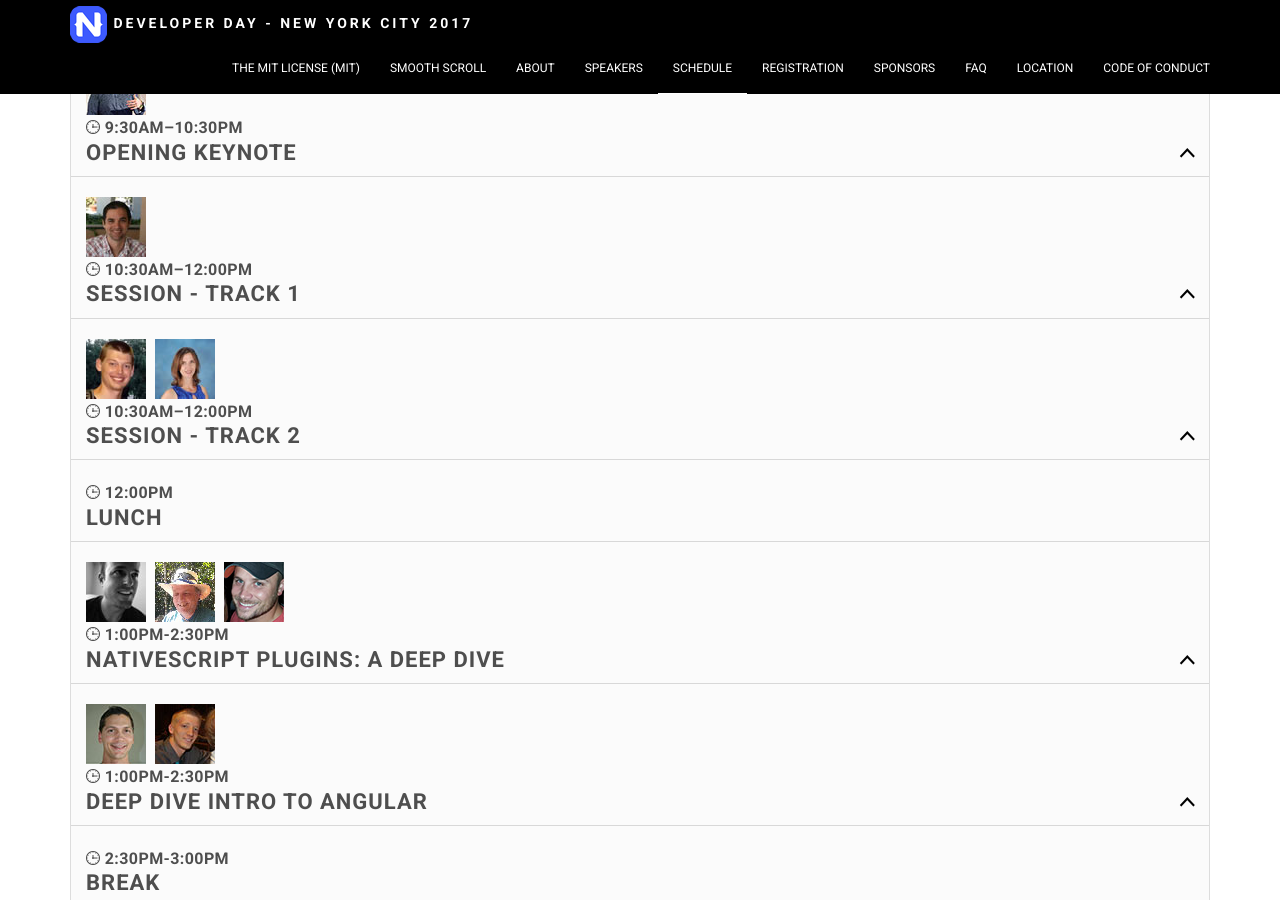
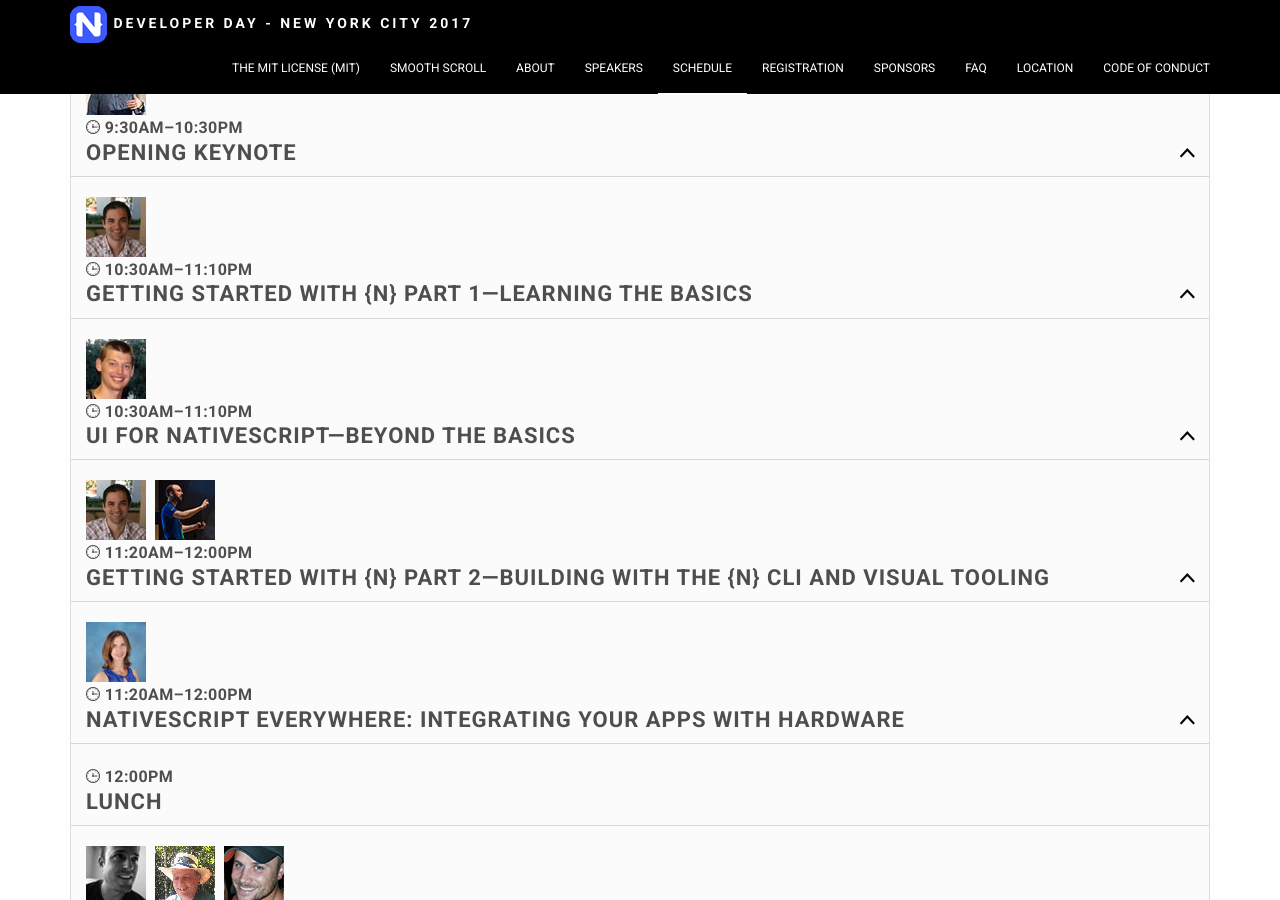
Before and after one commit to NativeScript/nativescript-developer-day, a Jekyll site: the page built from index.html, in a window 1280 px wide and 900 px high, scrolled down 6993 px. Built offline with Jekyll 4.4.1, drawn with Linux system fonts in a browser that asks for light colours; some web fonts are replaced; part of the change alters nothing that is shown; some of the changed text lies outside the part shown.

Commit message:
More session details

```diff
--- a/_data/schedule.yaml
+++ b/_data/schedule.yaml
@@ -9,18 +9,26 @@
             Details coming soon.
         speakers:
             - name: "Todd Anglin"
-    -   title: "Session - Track 1"
-        start_time: "10:30am–12:00pm"
-        description: >
-            Details coming soon.
+    -   title: "Getting Started with {N} Part 1—Learning the Basics"
+        start_time: "10:30am–11:10pm"
+        description: "So you want to build native mobile apps for iOS and Android, with JavaScript? You've certainly come to the right place. In this talk, we will cover how we got to where we are today with NativeScript, take a brief look at some competing frameworks, and show you how to build a simple NativeScript app from scratch. You'll learn how to use the skills of a web developer (JavaScript, CSS, and a tag-based markup language) to create truly native cross-platform apps from one codebase."
         speakers:
             - name: "Rob Lauer"
-    -   title: "Session - Track 2"
-        start_time: "10:30am–12:00pm"
-        description: >
-            Details coming soon.
+    -   title: "UI for NativeScript—Beyond the Basics"
+        start_time: "10:30am–11:10pm"
+        description: "UI for NativeScript is a set of free and premium user interface components for building powerful interactions in your apps. In this session you’ll learn what the components are, how they work, and some of the fun things you can do with them in your apps. Come to learn more about building charts, graphs, forms, and more 📊 "
         speakers:
             - name: "TJ VanToll"
+    -   title: "Getting Started with {N} Part 2—Building with the {N} CLI and Visual Tooling"
+        start_time: "11:20am–12:00pm"
+        description: "Whether you are a die-hard command-line developer or prefer the ease of point-and-click visual tooling solutions, NativeScript has your back. In this session you'll learn how to use the most important features of the NativeScript CLI. We will also dive into some new visual tooling offerings and see how they can supplement (and sometimes replace) functionality provided by the CLI."
+        speakers:
+            - name: "Rob Lauer"
+            - name: "Sebastian Witalec"
+    -   title: "NativeScript Everywhere: Integrating your Apps with Hardware"
+        start_time: "11:20am–12:00pm"
+        description: "NativeScript apps are a solid win for iOS and Android devices but they can do more than simply live happily on your phone. They can be used to reach out and touch the physical world, via interesting hardware integrations! In this session, we’ll move beyond standard bluetooth implementations for your apps, looking at some large-scale use cases for NativeScript apps with hardware integrations. How can you bring the physical world a little closer to your mobile apps? Let’s tinker! 🔧"
+        speakers:
             - name: "Jen Looper"
     -   title: "Lunch"
         start_time: "12:00pm"
@@ -106,9 +114,9 @@ Topics include:
 - Profiling startup time"
         speakers:
             - name: "Stanimira Vlaeva"
-    -   title: "Session 2"
+    -   title: "Mastering NativeScript Layouts"
         start_time: "10:00am"
-        description: "TBD"
+        description: "*How to Recreate Any Mobile Design with Optimal Performance*"
         speakers:
             - name: "Brad Martin"
     -   title: "Morning Break"
```
